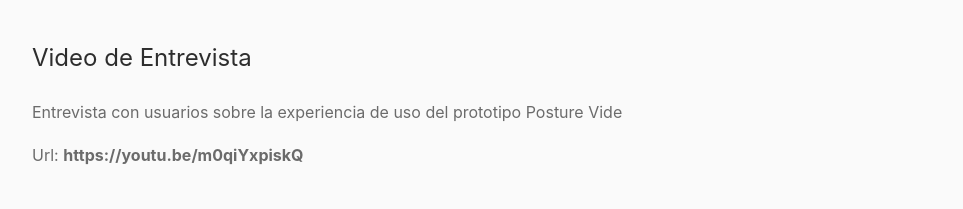
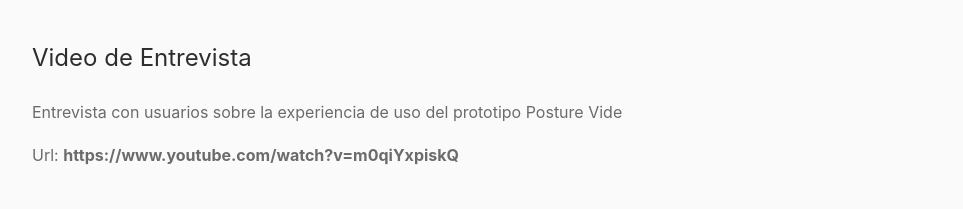
Before and after one commit to moment27/moment27.github.io-terceraeva, a plain HTML site: page index.html in a window 1280 px wide. Shown: the part 8472-8681 px from the top of the page, without its empty margins (268-1231 px from the left). Drawn offline with Linux system fonts and the light colour scheme.

Commit message:
Update YouTube video URL to new format

```diff
--- a/index.html
+++ b/index.html
@@ -822,11 +822,11 @@
             <div class="text-block">
                 <h3>Video de Entrevista</h3>
                 <p>Entrevista con usuarios sobre la experiencia de uso del prototipo Posture Vide</p>
-                <p>Url: <strong>https://youtu.be/m0qiYxpiskQ</strong></p>
+                <p>Url: <strong>https://www.youtube.com/watch?v=m0qiYxpiskQ</strong></p>
 
                 <div class="video-container">
                     <div class="video-wrapper">
-                        <iframe src="https://youtu.be/m0qiYxpiskQ"
+                        <iframe src="https://www.youtube.com/watch?v=m0qiYxpiskQ"
                                 title="Entrevista - Prototipo Posture Vide"
                                 allow="accelerometer; autoplay; clipboard-write; encrypted-media; gyroscope; picture-in-picture"
                                 allowfullscreen>
```
